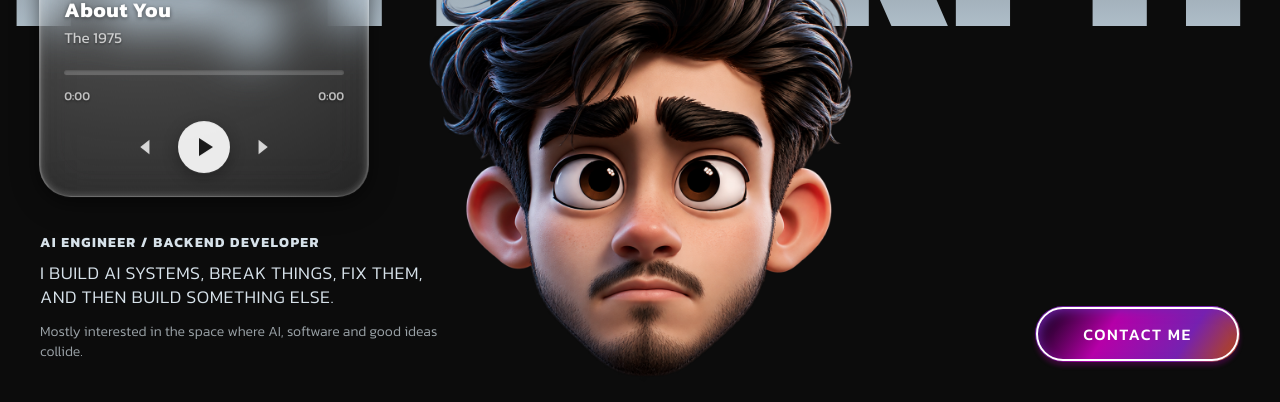
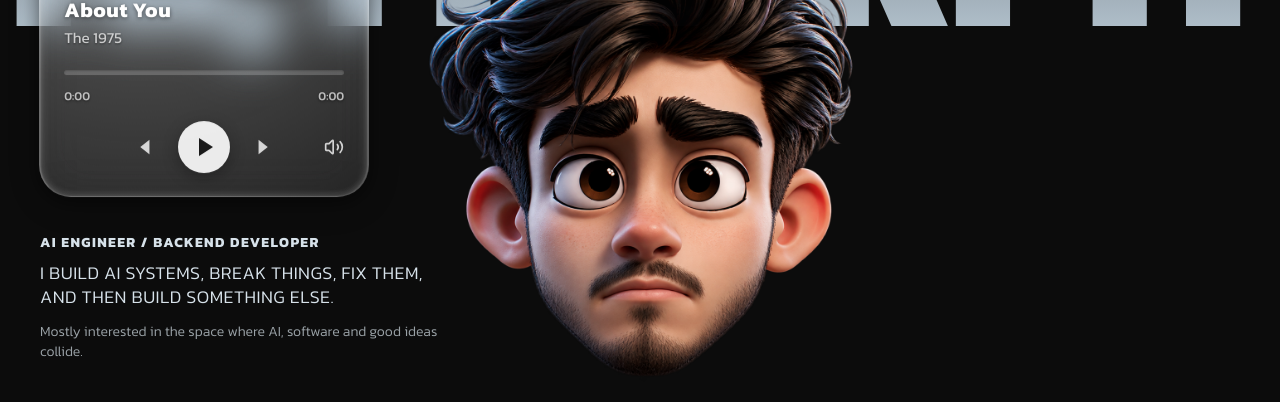
Before and after one commit to arpit081/port, a React (Vite) app: page / in a window 1280 px wide. Both pictures are taken after a click on the element 47 px from the left and 568 px from the top of the page. Shown: the part 398-800 px from the top of the page. Built offline with nearby package versions, Linux system fonts and the light colour scheme.

Commit message:
style: refine music player layout and remove contact buttons

```diff
--- a/src/components/AboutSection.tsx
+++ b/src/components/AboutSection.tsx
@@ -1,6 +1,6 @@
 import FadeIn from './FadeIn';
 import AnimatedText from './AnimatedText';
-import ContactButton from './ContactButton';
+
 
 const aboutText =
   "I'm Arpit — I like taking random ideas and seeing how far I can take them.\n\nMost of what I build sits somewhere around AI, software and backend systems. I like figuring out how things work, trying things that probably shouldn't work, and occasionally ending up with something surprisingly useful.\n\nI tend to go down very specific rabbit holes. Sometimes they turn into projects. Sometimes they just leave me with a new thing to obsess over.";
@@ -67,9 +67,7 @@ export default function AboutSection() {
       </div>
 
       <div className="mt-16 sm:mt-20 md:mt-24">
-        <FadeIn delay={0.2} y={30}>
-          <ContactButton />
-        </FadeIn>
+
       </div>
     </section>
   );
--- a/src/components/HeroSection.tsx
+++ b/src/components/HeroSection.tsx
@@ -1,6 +1,5 @@
 import FadeIn from './FadeIn';
 import Magnet from './Magnet';
-import ContactButton from './ContactButton';
 import MusicPlayer from './MusicPlayer';
 
 import mascotImg from '../assets/mascot.png';
@@ -139,9 +138,7 @@ export default function HeroSection() {
             </p>
           </FadeIn>
 
-          <FadeIn delay={0.5} y={20}>
-            <ContactButton />
-          </FadeIn>
+
         </div>
       </div>
     </section>
--- a/src/components/MusicPlayer.tsx
+++ b/src/components/MusicPlayer.tsx
@@ -1,6 +1,6 @@
 import { useState, useEffect, useRef } from 'react';
 import { motion, AnimatePresence } from 'framer-motion';
-import { Play, SkipBack, SkipForward, X, Pause } from 'lucide-react';
+import { Play, SkipBack, SkipForward, X, Pause, Volume2, Volume1, VolumeX } from 'lucide-react';
 import { useMusicPlayer } from '../context/MusicPlayerContext';
 
 const SPRING = {
@@ -31,12 +31,17 @@ export default function MusicPlayer() {
     isOpen, setIsOpen,
     isPlaying, setIsPlaying,
     progress, currentTime, duration,
-    currentTrack, nextTrack, prevTrack, seek
+    currentTrack, nextTrack, prevTrack, seek,
+    volume, setVolume
   } = useMusicPlayer();
 
   const [isScrolled, setIsScrolled] = useState(false);
   const [isLightMode, setIsLightMode] = useState(false);
+  const [isVolumeOpen, setIsVolumeOpen] = useState(false);
   const playerRef = useRef<HTMLDivElement>(null);
+  const previousVolumeRef = useRef<number>(1);
+
+
 
   useEffect(() => {
     const aboutEl = document.getElementById('about');
@@ -72,7 +77,6 @@ export default function MusicPlayer() {
   const isPill = !isOpen && isScrolled;
   const isHero = !isOpen && !isScrolled;
 
-  // We toggle classNames dynamically so Framer Motion morphs between them
   let containerClassName = "music-player-unified";
   if (isScrolled) {
     containerClassName += " is-fixed";
@@ -117,7 +121,6 @@ export default function MusicPlayer() {
         }}
       >
         <div className="music-player-clip">
-
           <AnimatePresence mode="wait">
             {isOpen ? (
               <motion.div
@@ -182,9 +185,27 @@ export default function MusicPlayer() {
                     >
                       <SkipForward size={22} fill={iconMuted} stroke="none" />
                     </button>
+
+                    <button
+                      className="control-btn volume-btn"
+                      onClick={(e) => {
+                        e.stopPropagation();
+                        if (volume > 0) {
+                          previousVolumeRef.current = volume;
+                          setVolume(0);
+                        } else {
+                          setVolume(previousVolumeRef.current || 1);
+                        }
+                      }}
+                    >
+                      {volume === 0 ? <VolumeX size={20} color={iconColor} strokeWidth={2} /> :
+                       volume < 0.5 ? <Volume1 size={20} color={iconColor} strokeWidth={2} /> :
+                       <Volume2 size={20} color={iconColor} strokeWidth={2} />}
+                    </button>
                   </div>
                 </div>
-              </motion.div>
+
+                </motion.div>
             ) : isPill ? (
               <motion.div
                 key="pill-content"
@@ -257,6 +278,8 @@ export default function MusicPlayer() {
             )}
           </AnimatePresence>
         </div>
+
+
       </motion.div>
     </>
   );
--- a/src/context/MusicPlayerContext.tsx
+++ b/src/context/MusicPlayerContext.tsx
@@ -46,6 +46,8 @@ interface MusicPlayerState {
   nextTrack: () => void;
   prevTrack: () => void;
   seek: (progress: number) => void;
+  volume: number;
+  setVolume: (v: number) => void;
 }
 
 const MusicPlayerContext = createContext<MusicPlayerState | null>(null);
@@ -57,6 +59,7 @@ export function MusicPlayerProvider({ children }: { children: React.ReactNode })
   const [currentTime, setCurrentTime] = useState(0);
   const [duration, setDuration] = useState(0);
   const [trackIndex, setTrackIndex] = useState(0);
+  const [volume, setVolume] = useState(1);
 
   const audioRef = useRef<HTMLAudioElement | null>(null);
   const currentTrack = TRACKS[trackIndex];
@@ -65,6 +68,7 @@ export function MusicPlayerProvider({ children }: { children: React.ReactNode })
   useEffect(() => {
     const audio = new Audio();
     audioRef.current = audio;
+    audio.volume = volume;
 
     const handleTimeUpdate = () => {
       setCurrentTime(audio.currentTime);
@@ -100,7 +104,14 @@ export function MusicPlayerProvider({ children }: { children: React.ReactNode })
       audio.pause();
       audioRef.current = null;
     };
-  }, []);
+  }, []); // Intentionally omit volume from deps so it doesn't re-create audio element
+
+  // Update volume when it changes
+  useEffect(() => {
+    if (audioRef.current) {
+      audioRef.current.volume = volume;
+    }
+  }, [volume]);
 
   // Update audio source when track changes
   useEffect(() => {
@@ -152,7 +163,8 @@ export function MusicPlayerProvider({ children }: { children: React.ReactNode })
       isOpen, setIsOpen,
       isPlaying, setIsPlaying,
       progress, currentTime, duration,
-      currentTrack, nextTrack, prevTrack, seek
+      currentTrack, nextTrack, prevTrack, seek,
+      volume, setVolume
     }}>
       {children}
     </MusicPlayerContext.Provider>
--- a/src/index.css
+++ b/src/index.css
@@ -255,6 +255,7 @@ body,
   display: flex;
   flex-direction: column;
   gap: 12px;
+  position: relative;
 }
 
 .progress-bar-container {
@@ -299,6 +300,7 @@ body,
 }
 
 .control-buttons {
+  position: relative;
   display: flex;
   align-items: center;
   justify-content: center;
@@ -316,6 +318,11 @@ body,
   opacity: 0.8;
   transition: opacity 0.2s ease, transform 0.2s cubic-bezier(0.25, 0.46, 0.45, 0.94);
   filter: none;
+}
+
+.control-btn.volume-btn {
+  position: absolute;
+  right: 0;
 }
 
 .control-btn:hover {
@@ -338,6 +345,8 @@ body,
   background: white;
   box-shadow: 0 6px 20px rgba(0, 0, 0, 0.4), 0 0 12px rgba(255, 255, 255, 0.4);
 }
+
+
 
 /* ═══════════════════════════════════════
    Liquid Glass Pill — Persistent Mini-Player
```
Also changed, not shown: src/components/RoadSoFarSection.tsx (+8 -11 lines).
